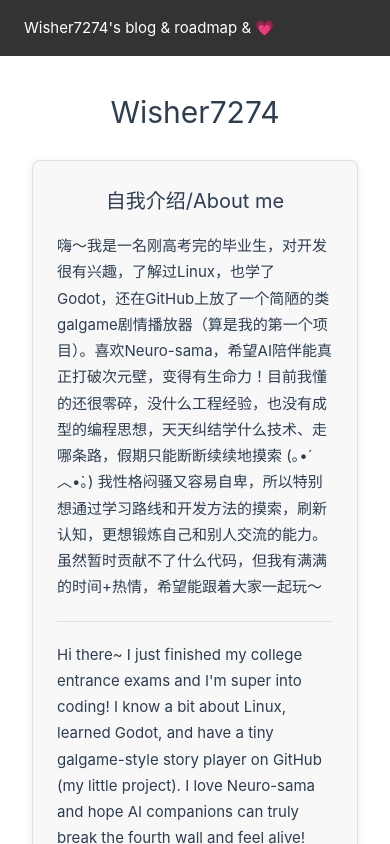
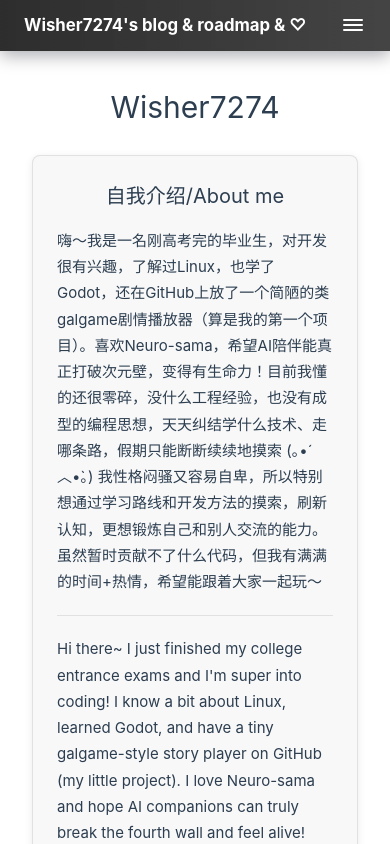
Before and after one commit to Wisher7274/roadmap-for-myself, a Vue app in the folder rdmyself_vue/: page / in a window 390 px wide. Shown: the top 844 px of the page. Built offline with nearby package versions, Linux system fonts and the light colour scheme.

Commit message:
WIP: add simple nav

```diff
--- a/rdmyself_vue/index.html
+++ b/rdmyself_vue/index.html
@@ -4,7 +4,7 @@
     <meta charset="UTF-8">
     <link rel="icon" href="/favicon.ico">
     <meta name="viewport" content="width=device-width, initial-scale=1.0">
-    <title>Nothing but wishful me</title>
+    <title>Wisher7274 - Nothing but wishful me</title>
   </head>
   <body>
     <div id="app"></div>
--- a/rdmyself_vue/package.json
+++ b/rdmyself_vue/package.json
@@ -9,7 +9,8 @@
     "preview": "vite preview"
   },
   "dependencies": {
-    "vue": "^3.5.32"
+    "vue": "^3.5.32",
+    "vue-router": "^4.6.4"
   },
   "devDependencies": {
     "@vitejs/plugin-vue": "^6.0.6",
--- a/rdmyself_vue/src/App.vue
+++ b/rdmyself_vue/src/App.vue
@@ -4,6 +4,5 @@ import Home from './components/Home.vue'
 </script>
 
 <template>
-  <!-- App.vue 只负责「挂载」当前要显示的页面，具体内容在 Home.vue 里 -->
   <Home />
 </template>
--- a/rdmyself_vue/src/components/Home.vue
+++ b/rdmyself_vue/src/components/Home.vue
@@ -1,10 +1,33 @@
 <script setup>
+import { ref } from 'vue'
+
+const mobileOpen = ref(false)
+const toggleMobile = () => {
+  mobileOpen.value = !mobileOpen.value
+}
 </script>
 
 <template>
   <div class="page">
     <header class="header">
-      <span>Wisher7274's blog & roadmap & 💗</span>
+      <div class="header-inner">
+        <a class="logo" href="/">Wisher7274's blog & roadmap & ♡</a>
+
+        <nav class="nav" :data-open="mobileOpen">
+          <a href="https://github.com/Wisher7274/roadmap-for-myself" target="_blank" rel="noopener">GitHub</a>
+        </nav>
+
+        <button class="menu-btn" @click="toggleMobile" aria-label="menu">
+          <span class="bar"></span>
+          <span class="bar"></span>
+          <span class="bar"></span>
+        </button>
+      </div>
+      <div class="header-bottom" v-if="mobileOpen">
+        <nav class="nav-mobile">
+          <a href="https://github.com/Wisher7274/roadmap-for-myself" target="_blank" rel="noopener">GitHub</a>
+        </nav>
+      </div>
     </header>
 
     <main class="content">
@@ -37,11 +60,100 @@
   min-height: 100vh;
 }
 .header {
-  background-color: #333;
-  color: #fff;
-  /* 上下 + 左右留白，文字不贴顶栏边缘 */
-  padding: 1rem 1.5rem;
-  text-align: left;
+  position: sticky;
+  top: 0;
+  z-index: 40;
+  /* 渐变 + 轻微毛玻璃效果 */
+  background: linear-gradient(90deg, rgba(34,34,34,0.95), rgba(48,48,48,0.9));
+  color: var(--vt-c-white);
+  padding: 0.5rem 1rem;
+  backdrop-filter: blur(6px);
+  -webkit-backdrop-filter: blur(6px);
+  box-shadow: 0 4px 18px rgba(2,6,23,0.35);
+}
+
+.header-inner {
+  display: flex;
+  align-items: center;
+  gap: 1rem;
+  max-width: 1100px;
+  margin: 0 auto;
+}
+
+.logo {
+  font-weight: 700;
+  color: var(--vt-c-white);
+  text-decoration: none;
+  font-size: 1.05rem;
+  padding: 0.25rem 0.5rem;
+}
+
+.nav {
+  margin-left: auto;
+  display: flex;
+  gap: 0.75rem;
+  align-items: center;
+}
+
+.nav a {
+  color: var(--vt-c-white);
+  text-decoration: none;
+  padding: 0.45rem 0.6rem;
+  border-radius: 6px;
+  transition: background-color 0.18s, transform 0.12s;
+}
+
+.nav a:hover {
+  background: rgba(255,255,255,0.06);
+  transform: translateY(-1px);
+}
+
+.menu-btn {
+  display: none;
+  background: transparent;
+  border: none;
+  margin-left: 0.5rem;
+  padding: 0.3rem;
+  cursor: pointer;
+}
+
+.menu-btn .bar {
+  display: block;
+  width: 20px;
+  height: 2px;
+  background: var(--vt-c-white);
+  margin: 3px 0;
+  border-radius: 2px;
+}
+
+.header-bottom {
+  background: linear-gradient(180deg, rgba(0,0,0,0.03), transparent);
+  padding: 0.5rem 1rem 0.75rem;
+}
+
+.nav-mobile {
+  display: flex;
+  flex-direction: column;
+  gap: 0.35rem;
+  max-width: 1100px;
+  margin: 0.25rem auto 0;
+}
+
+.nav-mobile a {
+  padding: 0.5rem 0.75rem;
+  border-radius: 6px;
+  color: var(--vt-c-white);
+  text-decoration: none;
+  background: rgba(255,255,255,0.02);
+}
+
+@media (max-width: 720px) {
+  .nav { display: none; }
+  .menu-btn { display: inline-block; }
+}
+
+@media (min-width: 721px) {
+  .header-bottom { display: none; }
 }
 .content {
   flex: 1;
```
Also changed, not shown: 1 other file (tests, documents, lock files or other folders).
